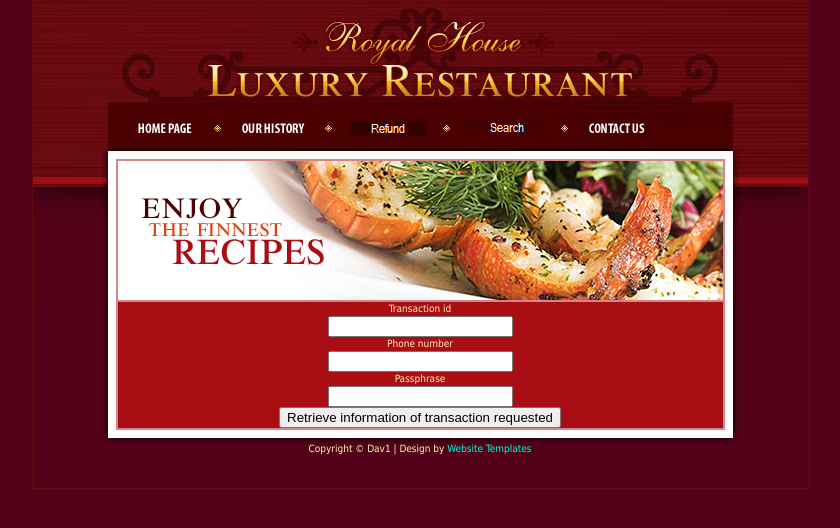
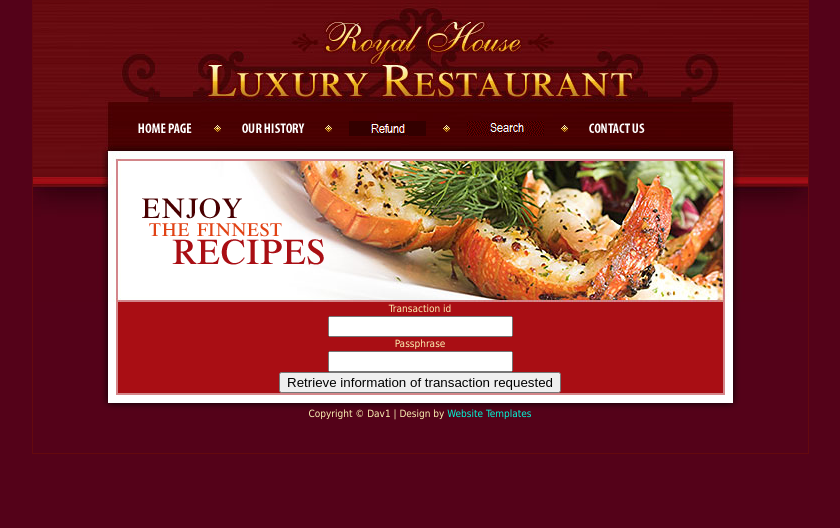
Before and after one commit to davilinfo/restaurant_sidechain, a React (Create React App) app in the folder web/: page /Reservation in a window 1280 px wide. Shown: the top 528 px of the page, without its empty margins (220-1060 px from the left). Built offline with nearby package versions, Linux system fonts and the light colour scheme.

Commit message:
removing phone field from search page

```diff
--- a/web/src/components/FoodReservation.js
+++ b/web/src/components/FoodReservation.js
@@ -1,13 +1,11 @@
 import React, { useState, useEffect } from 'react';
 import ReactDOM from 'react-dom';
-import api from '../services/api';
 import FormReservation from './FormReservation';
 import '../styles.css';
 const transactions = require("@liskhq/lisk-transactions");
 
 function FoodReservation(props){
     var [foodRequest, setFoodRequest] = useState([]);
-    var [phone, setPhone] = useState('');
     var [deliveryAddress, setDeliveryAddress] = useState('');
     var [username, setUsername] = useState('');
     var [observation, setObservation] = useState('');
@@ -15,13 +13,11 @@ function FoodReservation(props){
     async function handleSubmit(data){
 
         foodRequest = data.result.foodRequest;
-        phone = data.result.phone;
         deliveryAddress = data.result.deliveryAddress;
         username = data.result.user;
         observation= data.result.observation;
 
         setFoodRequest(foodRequest);
-        setPhone(phone);
         setDeliveryAddress(deliveryAddress);
         setObservation(observation);
         setUsername(username);
@@ -39,8 +35,6 @@ function FoodReservation(props){
                 Food name: {foodRequest.data.response.data.length > 0 ? foodRequest.data.response.data[0].asset.name : ""}
                 <br/>
                 Amount: LSK {foodRequest.data.response.data.length > 0 ? transactions.utils.convertBeddowsToLSK(foodRequest.data.response.data[0].amount) : 0}
-                <br/>
-                Phone: {phone}
                 <br/>
                 Delivery address: {deliveryAddress}
                 <br/>
--- a/web/src/components/FormReservation.js
+++ b/web/src/components/FormReservation.js
@@ -6,7 +6,6 @@ const cryptography = require('@liskhq/lisk-cryptography');
 
 function FormReservation({onSubmit}){
     const [transactionId, setTransaction] = useState('');
-    const [phone, setPhone] = useState('');
     const [passphrase, setPassphrase] = useState('');
 
     async function handleSubmit(e){
@@ -17,7 +16,6 @@ function FormReservation({onSubmit}){
 
         var foodRequest = await api.post('/transaction', {
             transactionId,
-            phone,
             address
         });
 
@@ -27,7 +25,6 @@ function FormReservation({onSubmit}){
         try{
             clientData = foodRequest.data.response.data.length > 0 && foodRequest.data.response.data[0].asset.clientNonce !== undefined ? cryptography.decryptMessageWithPassphrase(foodRequest.data.response.data[0].asset.clientData, foodRequest.data.response.data[0].asset.clientNonce, passphrase, publicKey) : "";
             result = {  foodRequest: foodRequest,
-                phone: clientData !== "" ? clientData.split(' ***Field*** ')[1] : foodRequest.data.response.data[0].asset.phone,
                 deliveryAddress: clientData !== "" ? clientData.split(' ***Field*** ')[2] : foodRequest.data.response.data[0].asset.deliveryaddress,
                 user: clientData !== "" ? clientData.split(' ***Field*** ')[0] : foodRequest.data.response.data[0].asset.username,
                 observation: clientData !== "" ? clientData.split(' ***Field*** ')[3] : ""
@@ -35,7 +32,6 @@ function FormReservation({onSubmit}){
         }catch (e){
             alert("Something wrong with this search data");
             result = {  foodRequest: foodRequest,
-                phone: "***",
                 deliveryAddress: "***",
                 user: "***",
                 observation: "***"
@@ -47,7 +43,6 @@ function FormReservation({onSubmit}){
         });
 
         setTransaction('');
-        setPhone('');
         setPassphrase('');
     }
 
@@ -61,12 +56,6 @@ function FormReservation({onSubmit}){
                     </div>
                     <div>
                         <input type="text" id="transactionId" name="transactionId" required onChange={e=> setTransaction(e.target.value)}/>
-                    </div>
-                    <div>
-                        <label>Phone number</label>
-                    </div>
-                    <div>
-                        <input type="text" id="phone" name="phone" onChange={e=> setPhone(e.target.value)}/>
                     </div>
                     <div>
                         <label>Passphrase</label>
```
Also changed, not shown: 1 other file (tests, documents, lock files or other folders).
